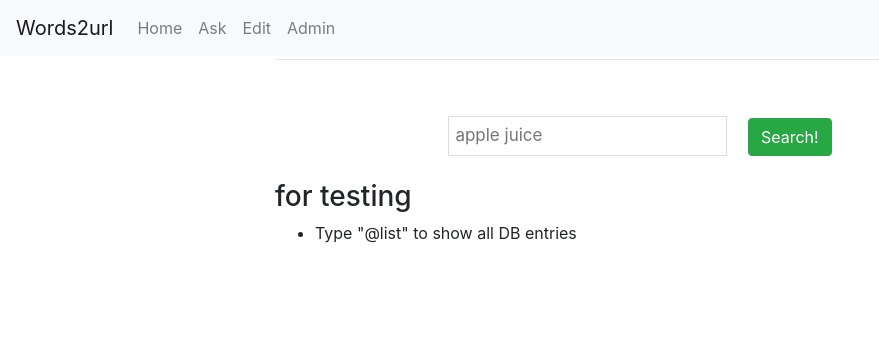
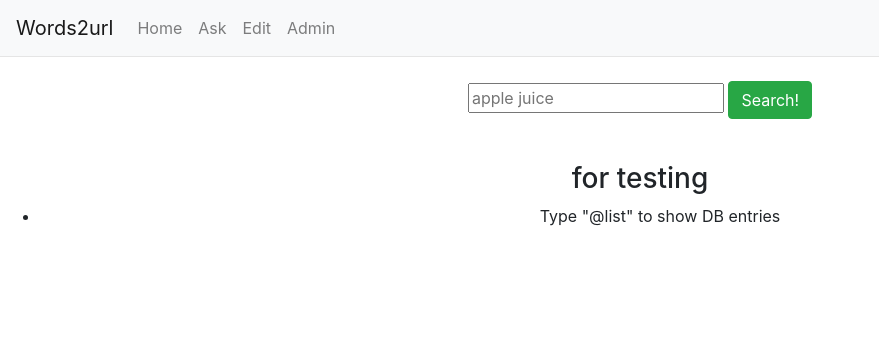
Before and after one commit to shizuo-kaji/words2url, a Django app: page / in a window 1280 px wide. Shown: the top 356 px of the page, without its empty margins (0-879 px from the left). Run offline with Django 3.2, Linux system fonts and the light colour scheme; some libraries are stand-ins or nearby versions.

Commit message:
HTML: conform to Bootstrap

```diff
--- a/static/wordb/style.css
+++ b/static/wordb/style.css
@@ -31,13 +31,3 @@
   background-color: #2196F3;
   color: white;
 }
-
-/* Style the search box inside the navigation bar */
-.mainbox input[type=text] {
-  float: center;
-  padding: 6px;
-  margin-top: 8px;
-  margin-right: 16px;
-  font-size: 17px;
-  border: 1px solid #ddd;
-}
--- a/wordb/models.py
+++ b/wordb/models.py
@@ -9,6 +9,7 @@
     editkey = models.CharField(max_length=200, default="dummy")
     begin_date = models.DateTimeField('commencement date')
     end_date = models.DateTimeField('expiration date')
+    count = models.PositiveIntegerField(default=0)
 
     LENGTH_CATEGORY = ((0, 'none'), (1, 'day'),(2, 'week'), (3, 'month'))
     length = models.IntegerField(choices=LENGTH_CATEGORY, default=0)
--- a/wordb/templates/wordb/base.html
+++ b/wordb/templates/wordb/base.html
@@ -4,6 +4,8 @@
   <head>
     <meta charset="utf-8" />
     <meta name="viewport" content="width=device-width, initial-scale=1, shrink-to-fit=no">
+    <meta name="description" content="Associating favourite Words to information">
+    <meta name="author" content="S.Kaji">
     <meta http-equiv="x-ua-compatible" content="ie=edge">
     <title>Words2URL</title>
     <link href="https://maxcdn.bootstrapcdn.com/bootstrap/4.0.0/css/bootstrap.min.css" rel="stylesheet" integrity="sha384-Gn5384xqQ1aoWXA+058RXPxPg6fy4IWvTNh0E263XmFcJlSAwiGgFAW/dAiS6JXm"
@@ -11,7 +13,7 @@
   <link rel="stylesheet" type="text/css" href="{% static 'wordb/style.css' %}">
   </head>
 
-  <body>
+<body class="text-center">
 
 <nav class="navbar navbar-expand-lg navbar-light bg-light">
         <a class="navbar-brand" href="#">Words2url</a>
@@ -52,15 +54,17 @@
 	</ul>
 {% endif %}
 
-<div class="container">
-      <div class="row justify-content-center">
-        <div class="col-8">
+<main role="main" class="inner cover">
           <hr class="mt-0 mb-4">
           {% block content %}
           {% endblock %}
+</main>
+
+    <footer class="mastfoot mt-auto">
+        <div class="inner">
+          <p></p>
         </div>
-      </div>
-    </div>
+      </footer>
 
  <script src="https://code.jquery.com/jquery-3.3.1.min.js" integrity="sha256-FgpCb/KJQlLNfOu91ta32o/NMZxltwRo8QtmkMRdAu8="
         crossorigin="anonymous"></script>
--- a/wordb/templates/wordb/form.html
+++ b/wordb/templates/wordb/form.html
@@ -11,13 +11,13 @@
 {% endif %}
 <div class="entry_input">
  <h2 class="mt-2">Do you want to buy the words?</h2>
-  <ul>
+  <ul class="list-group">
 <li>Valid from: {{form.begin_date.value}}</li>
 </ul>
   <form method="POST">
     {% csrf_token %}
    {{ form|crispy }}
-    <button type="submit" class="btn btn-success">Proceed to payment</button>
+    <button type="submit" class="btn btn-success">Submit</button>
   </form>
 </div>
 {% endblock %}
--- a/wordb/templates/wordb/item_edit.html
+++ b/wordb/templates/wordb/item_edit.html
@@ -4,14 +4,14 @@
 {% block content %}
  <h2 class="mt-2">Edit entry for "{{item.words_text}}"</h2>
 <div class="entry_input">
-  <ul>
+  <ul class="list-group">
 <li>Valid from: {{item.begin_date}}</li>
 <li>Valid until: {{item.end_date}}</li>
 </ul>
   <form method="POST">
     {% csrf_token %}
     {{ form|crispy }}
-    <button type="submit" class="btn btn-success">Proceed to payment</button>
+    <button type="submit" class="btn btn-success">Submit</button>
   </form>
 </div>
 {% endblock %}
--- a/wordb/templates/wordb/item_list.html
+++ b/wordb/templates/wordb/item_list.html
@@ -1,44 +1,65 @@
-{% extends 'wordb/base.html' %}
+{% extends './base.html' %}
 
 {% block content %}
+
 {% if bought_words %}
  <h2 class="mt-2">Thanks for buying "{{bought_words}}"</h2>
 {% endif %}
 
-<br>
-<div class="mainbox" style="text-align:center;">
+<div class="container">
+  <div class="row justify-content-md-center">
+    <div class="col-sm-auto">
        <form action="" method="get">
         <input name="query" value="{{ request.GET.query }}" type="text" placeholder="apple juice">
         <button type="submit" class="btn btn-success">Search!</button>
     </form>
+    </div>
+{% if not_found_words %}
+    <div class="col-sm-auto">
+    <form id = "form-id" action="{% url 'ask' %}" method="get">
+    {% csrf_token %}
+    <input name="words" value="{{ not_found_words }}" type="hidden">
+    <a href="#" class="btn btn-outline-secondary " onclick="document.forms['form-id'].submit();" >Get!</a>
+    </form>
+    </div>
+{% endif %}
+  </div>
 </div>
-    <br>
+<br>
 
+<p>
     <h3>for testing</h3>
     <ul>
-    <li>Type "@list" to show all DB entries</li>
+    <li>Type "@list" to show DB entries</li>
     </ul>
+    </p>
 
 {% if object_list %}
     <h3>Entries found</h3>
-    <table border="1">
-        <tr>
-            <th>Words</th>
-            <th>Data</th>
-            <th>Owner</th>
-            <th>Begin date</th>
-            <th>Expire date</th>
-        </tr>
+<table class="table">
+  <thead class="thead-dark"><tr>
+            <th scope="col">Words</th>
+            <th scope="col">Data</th>
+            <th scope="col">Owner</th>
+            <th scope="col">Count</th>
+            <th scope="col">Begin date</th>
+            <th scope="col">Expire date</th>
+        </tr></thead>
+  <tbody>
+    <tr>
         {% for item in object_list %}
         <tr>
             <td>{{ item.words_text }}</td>
             <td>{{ item.data_text }}</td>
             <td>{{ item.owner }}</td>
+            <td>{{ item.count }}</td>
             <td>{{ item.begin_date }}</td>
             <td>{{ item.end_date }}</td>
         </tr>
         {% endfor %}
+        </tbody>
     </table>
 {% endif %}
 
+
 {% endblock content %}
--- a/wordb/views.py
+++ b/wordb/views.py
@@ -7,7 +7,7 @@
 from django.utils import timezone
 from django.views.generic import DetailView,ListView
 from django.views.generic.edit import CreateView, UpdateView, DeleteView
-from django.db.models import Q
+from django.db.models import Q,F
 from django_filters.views import FilterView
 from django.contrib import messages
 import datetime
@@ -121,7 +121,7 @@
             return redirect('/')
             #return render(request, 'wordb/item_list.html', {'object_list':[form],'bought_words':post.words_text})
     else:
-        form = ItemEditForm(instance=item) #, initial=init_params)
+        form = ItemEditForm(instance=item , initial={'length': 0})
         print(form.instance.begin_date)
         return render(request, 'wordb/item_edit.html', {'form': form, 'item':item})
 
@@ -136,15 +136,11 @@
     if not q_word:
         return render(request, 'wordb/item_list.html', {'object_list':[]})
     q_word = q_word.split()
-    ask_flag = False
-    list_flag = False
+    flags = dict()
     words = []
     for w in q_word:
         if w[0] == "@": # modifier
-            if "ask" in w:
-                ask_flag = True
-            elif "list" in w:
-                list_flag = True
+            flags[w[1:]] = True
         else:
             words.append(w)
 
@@ -152,17 +148,21 @@
 
     #print("key: ",q_word)
     object_list = Item.objects.filter(Q(words_text__iexact=words) & Q(end_date__gte=timezone.now()))
-    if len(object_list)==0 and not list_flag:
-        redirect_url = reverse('ask')
-        parameters = urlencode({'words': words})
-        url = f'{redirect_url}?{parameters}'
-        return(redirect(url))
-    elif list_flag:
+    if len(object_list)==0 and not 'list' in flags.keys():
+        # redirect_url = reverse('ask')
+        # parameters = urlencode({'words': words})
+        # url = f'{redirect_url}?{parameters}'
+        # return(redirect(url))
+        messages.error(request, '{} not found'.format(words))
+        return render(request, 'wordb/item_list.html', {'object_list':object_list, 'not_found_words': words})
+    elif 'list' in flags.keys():
         object_list = Item.objects.filter(Q(words_text__icontains=words))
         #object_list = Item.objects.all()
         return render(request, 'wordb/item_list.html', {'object_list':object_list})
-    elif len(object_list)==1: # hit
+    elif len(object_list)==1: # hit and show
         item = object_list[0]
+        item.count = F('count') + 1
+        item.save()
         if item.data_text.startswith("http"):
             return redirect(item.data_text)
         else:
```
Also changed, not shown: wordb/migrations/0004_item_count.py (added).
